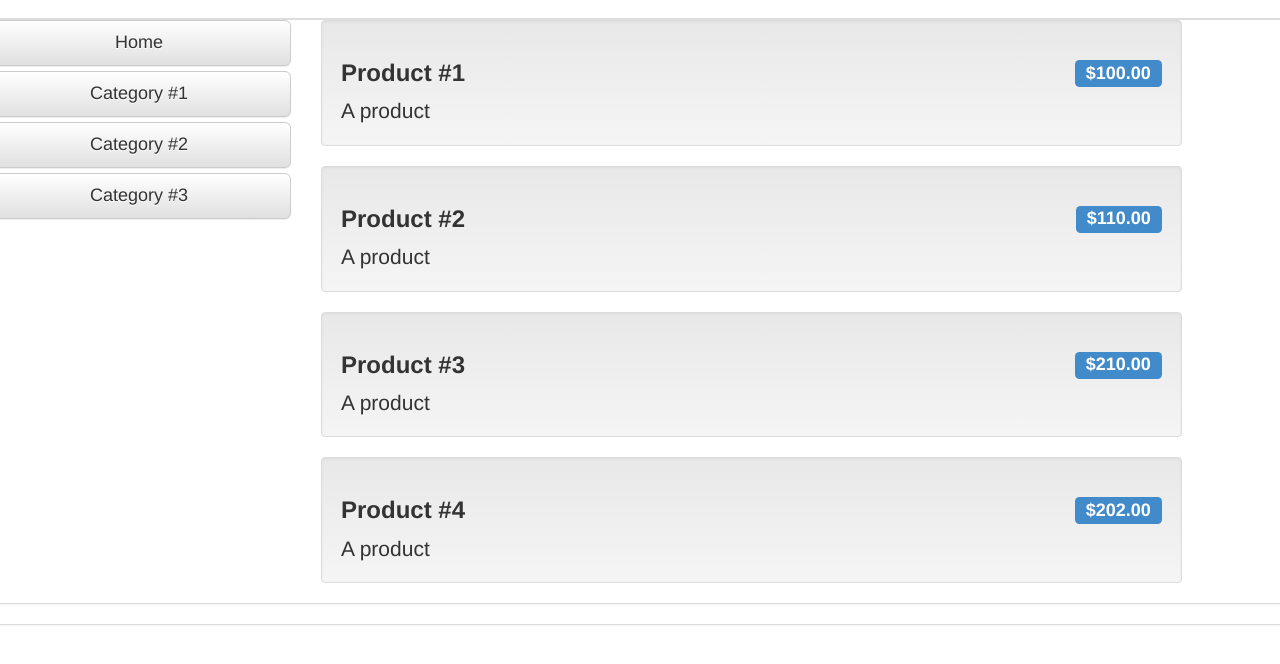
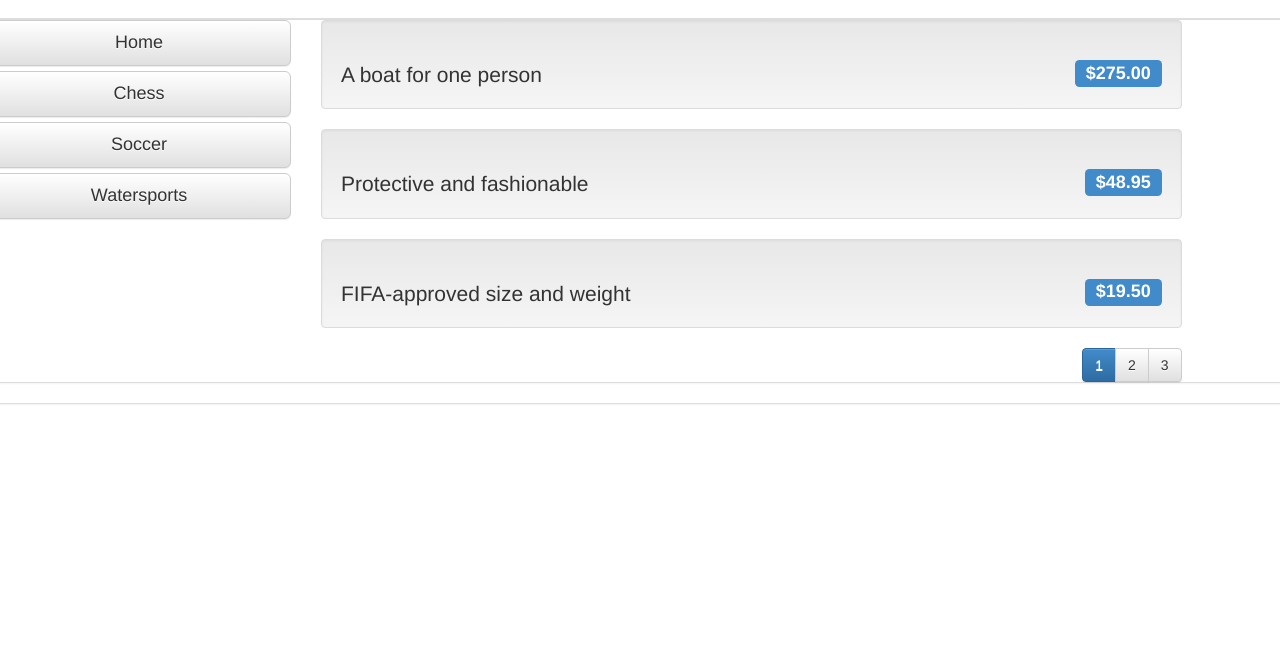
Before and after one commit to cbernat/angularjs-app, a website: page app/app.html in a window 1280 px wide. Shown: the part 54-718 px from the top of the page. Drawn offline with Linux system fonts and the light colour scheme.

Commit message:
new changes

```diff
--- a/app/app.html
+++ b/app/app.html
@@ -16,8 +16,13 @@
 	<div class="navbar navbar-inverse">
 		<a class="navbar-brand" href="#">SPORTS STORE</a>
 	</div>
+	<div class="alert alert-danger" ng-show="data.error">
+		Error ({{data.error.status}}). The product data was not loaded.
+		<a href="/app.html" class="alert-link">Click here to try again</a>
+		</div>
+
 	<div class="panel panel-default row">
-		<div class="panel panel-default row" ng-controller="productListCtrl">
+		<div class="panel panel-default row" ng-controller="productListCtrl" ng-hide="data.error">
 		<div class="col-xs-3">
 			<a ng-click="selectCategory()"	class="btn btn-block btn-default btn-lg" ng-click="selectCategory()">Home</a>
 			<a ng-repeat="item in data.products | orderBy:'category' | unique:'category'" ng-click="selectCategory(item)"
@@ -26,7 +31,7 @@
 			</a>
 		</div>
 		<div class="col-xs-8">
-			<div class="well" ng-repeat="item in data.products | filter:categoryFilterFn">
+			<div class="well" ng-repeat="item in data.products | filter:categoryFilterFn | range:selectedPage:pageSize">
 				<h3>
 				<strong>{{item.name}}</strong>
 				<span class="pull-right label label-primary">
@@ -35,6 +40,12 @@
 				</h3>
 				<span class="lead">{{item.description}}</span>
 			</div>
+			<div class="pull-right btn-group">
+				<a ng-repeat="page in data.products | filter:categoryFilterFn | pageCount:pageSize" Ng-click="selectPage($index + 1)" class="btn btn-default"
+					ng-class="getPageClass($index + 1)">
+					{{$index + 1}}
+				</a>
+			</div>
 		</div>
 	</div>
 </div>
--- a/app/controllers/productListControllers.js
+++ b/app/controllers/productListControllers.js
@@ -1,11 +1,25 @@
 angular.module("sportsStore")
-.controller("productListCtrl", function ($scope, $filter) {
+.constant("productListActiveClass", "btn-primary")
+.constant("productListPageCount", 3)
+.controller("productListCtrl", function ($scope, $filter, productListActiveClass,productListPageCount) {
+	$scope.selectedPage = 1;
+	$scope.pageSize = productListPageCount;
 var selectedCategory = null;
 	$scope.selectCategory = function (newCategory) {
 		selectedCategory = newCategory;
+		$scope.selectedPage = 1;
+	}
+	$scope.selectPage = function (newPage) {
+		$scope.selectedPage = newPage;
 	}
 	$scope.categoryFilterFn = function (product) {
 		return selectedCategory == null ||
 		product.category == selectedCategory;
 	}
+	$scope.getCategoryClass = function (category) {
+		return selectedCategory == category ? productListActiveClass : "";
+	}
+	$scope.getPageClass = function (page) {
+	return $scope.selectedPage == page ? productListActiveClass : "";
+	}
 });
--- a/app/controllers/sportsStore.js
+++ b/app/controllers/sportsStore.js
@@ -1,28 +1,17 @@
 angular.module("sportsStore")
-.controller("sportsStoreCtrl", function ($scope) {
-	$scope.data = {
-	products: [
-		{ name: "Product #1", description: "A product",
-		category: "Category #1", price: 100 },
-		{ name: "Product #2", description: "A product",
-		category: "Category #1", price: 110 },
-		{ name: "Product #3", description: "A product",
-		category: "Category #2", price: 210 },
-		{ name: "Product #4", description: "A product",
-		category: "Category #3", price: 202 }]
-	};
-})
-.constant("productListActiveClass", "btn-primary")
-.controller("productListCtrl", function ($scope, $filter, productListActiveClass) {
-var selectedCategory = null;
-$scope.selectCategory = function (newCategory) {
-selectedCategory = newCategory;
-}
-$scope.categoryFilterFn = function (product) {
-return selectedCategory == null ||
-product.category == selectedCategory;
-}
-$scope.getCategoryClass = function (category) {
-return selectedCategory == category ? productListActiveClass : "";
-}
+.constant("dataUrl", "http://localhost:2403/products?callback=jsonp_callback")
+.controller("sportsStoreCtrl", function ($scope, $http, dataUrl) {
+
+$scope.data = {};
+$scope.data.products = {};
+$scope.data.products = [{"Name":"Kayak","description":"A boat for one person","category":"Watersports","price":275,"id":"91300bc73f45c82b"},{"Name":"Lifejacket","description":"Protective and fashionable","category":"Watersports","price":48.95,"id":"7f6e52d104de78b3"},{"Name":"Soccer Ball","description":"FIFA-approved size and weight","category":"Soccer","price":19.5,"id":"d73e7efbf518b8a2"},{"Name":"Corner Flags","description":"Give your playing field a professional touch","category":"Soccer","price":34.95,"id":"a8ede2ba8fcedb65"},{"Name":"Stadium","description":"Flat-packed 35,000-seat stadium","category":"Soccer","price":79500,"id":"39c8eeabf901a893"},{"Name":"Thinking Cap ","description":"Improve your brain efficiency by 75%","category":"Chess","price":16,"id":"78ad967eab3ff8ff"},{"Name":"Unsteady Chair","description":"Secretly give your opponent a disadvantage","category":"Chess","price":29.95,"id":"311bd783f36d38d1"},{"Name":"Human Chess Board","description":"A fun game for the family","category":"Chess","price":75,"id":"fd17324b62d6c820"},{"Name":"Bling-Bling King","description":"Gold-plated, diamond-studded King","category":"Chess","price":1200,"id":"582163c10a0cf8c2"}];
+	$http.jsonp(dataUrl). //function gave error
+  success(function(data) {
+    $scope.data.products2 = data;
+
+  })
+  .error(function (error, status, headers, config) {
+    $scope.data.error = error;
+  });
+
 });
--- a/app/filters/customFilters.js
+++ b/app/filters/customFilters.js
@@ -16,4 +16,31 @@ angular.module("customFilters", [])
 			return data;
 		}
 	}
-	});
+	})
+.filter("range", function ($filter) {
+	return function (data, page, size) {
+	if (angular.isArray(data) && angular.isNumber(page) && angular.isNumber(size)) {
+		var start_index = (page - 1) * size;
+		if (data.length < start_index) {
+			return [];
+		} else {
+			return $filter("limitTo")(data.splice(start_index), size);
+		}
+		} else {
+			return data;
+		}
+	}
+})
+.filter("pageCount", function () {
+	return function (data, size) {
+		if (angular.isArray(data)&& angular.isNumber(size)) {
+		var result = [];
+		for (var i = 0; i < Math.ceil(data.length / size) ; i++) {
+		result.push(i);
+		}
+		return result;
+		} else {
+		return data;
+		}
+		}
+});
```
Lines whose indentation alone changed are shown as unchanged.
